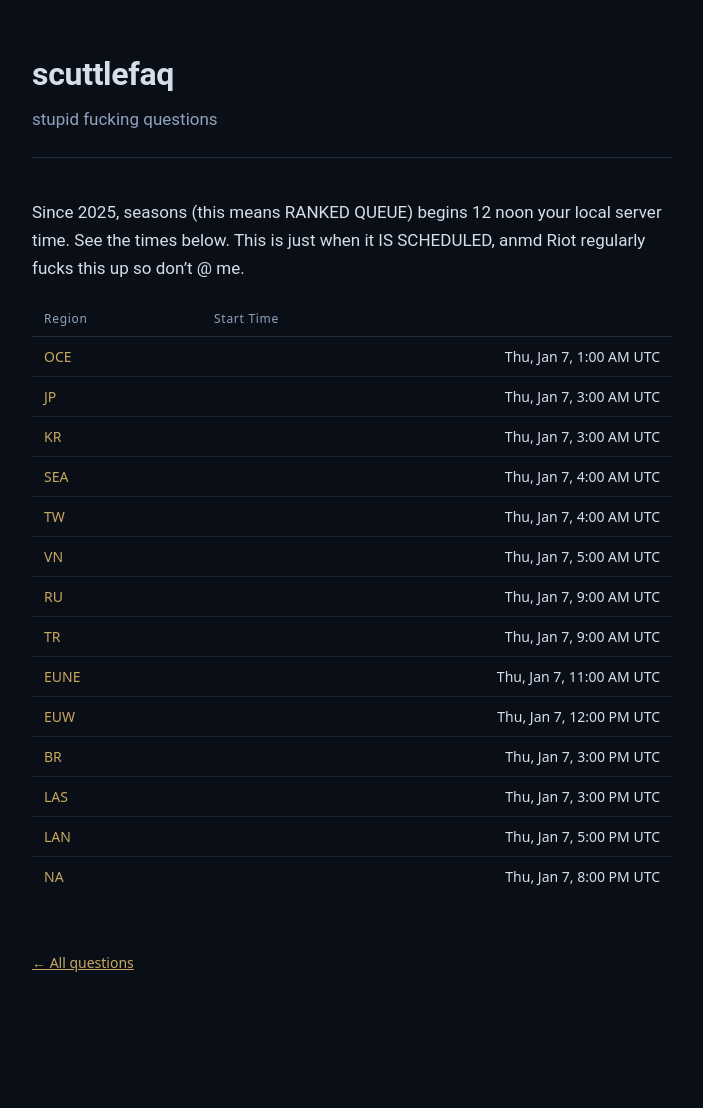
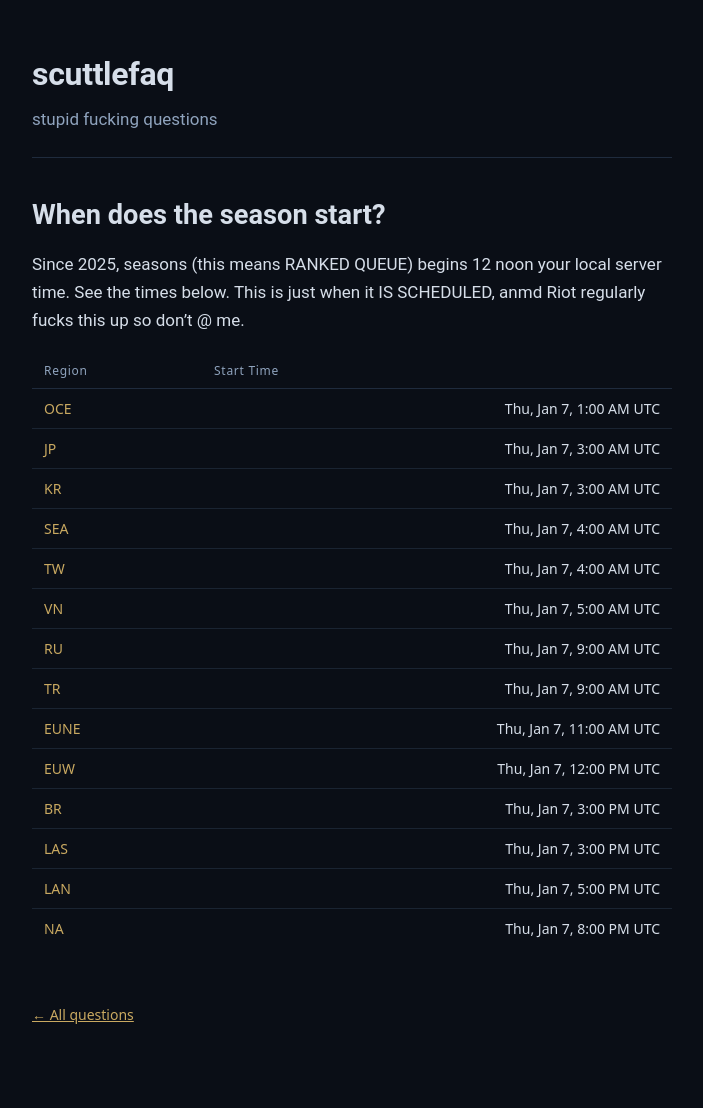
Before and after one commit to scuttlecat/scuttlefaq, a Jekyll site: the page built from _faqs/when-does-the-season-start.md, in a window 1280 px wide. Shown: the whole page, without its empty margins (288-991 px from the left). Built offline with Jekyll 4.4.1, drawn with Linux system fonts in a browser that asks for light colours; before the commit the page ends 1056 px from its top, so only the background shows below that.

Commit message:
missed a quotation mark

```diff
--- a/_faqs/when-does-the-season-start.md
+++ b/_faqs/when-does-the-season-start.md
@@ -1,6 +1,6 @@
 ---
 title: "When does the season start?"
-summary: "Since 2025, seasons (this means RANKED QUEUE) begins 12 noon your local server time. Click for timezone info.
+summary: "Since 2025, seasons (this means RANKED QUEUE) begins 12 noon your local server time. Click for timezone info."
 category: "Seasons & Ranked"
 order: 2
 ---
```
